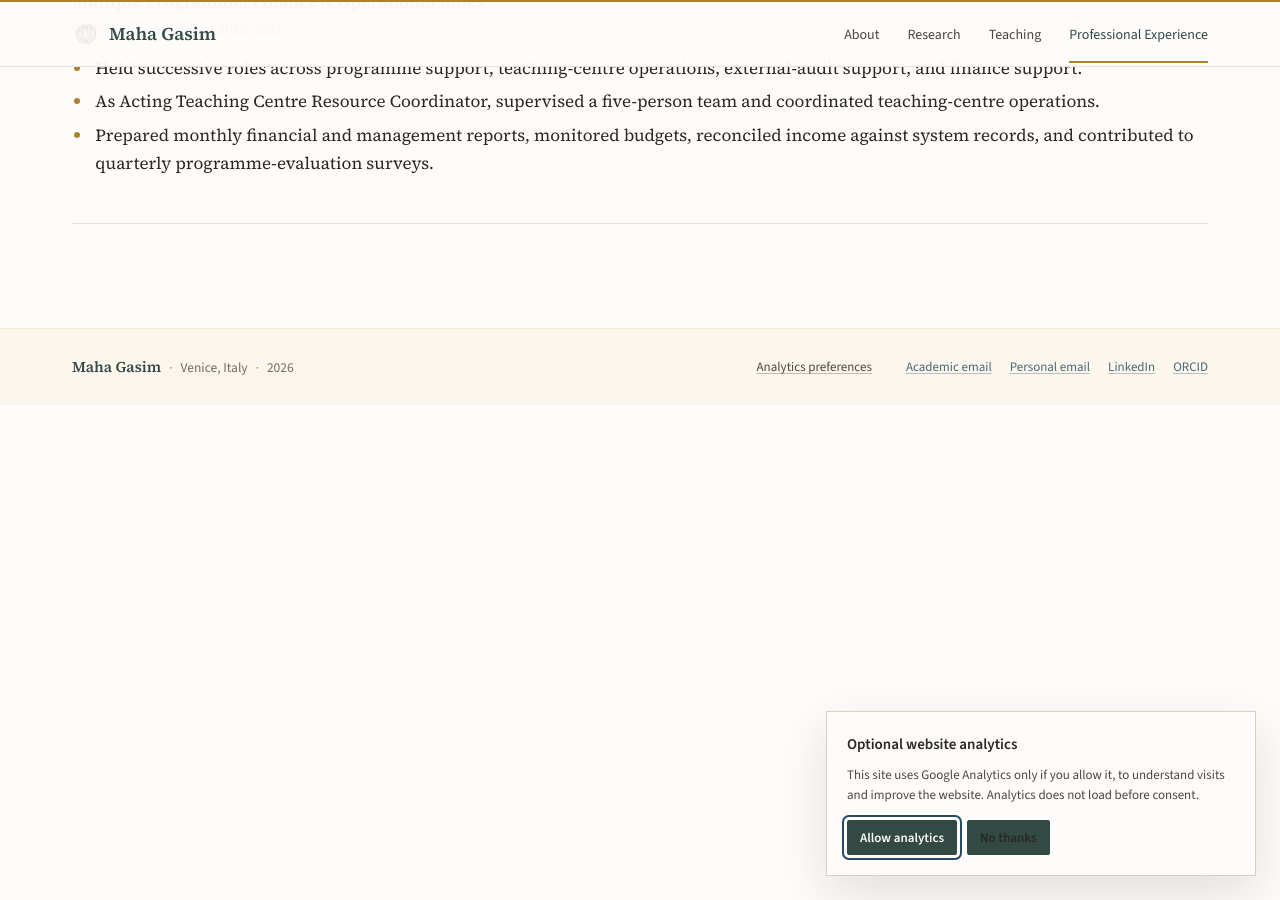
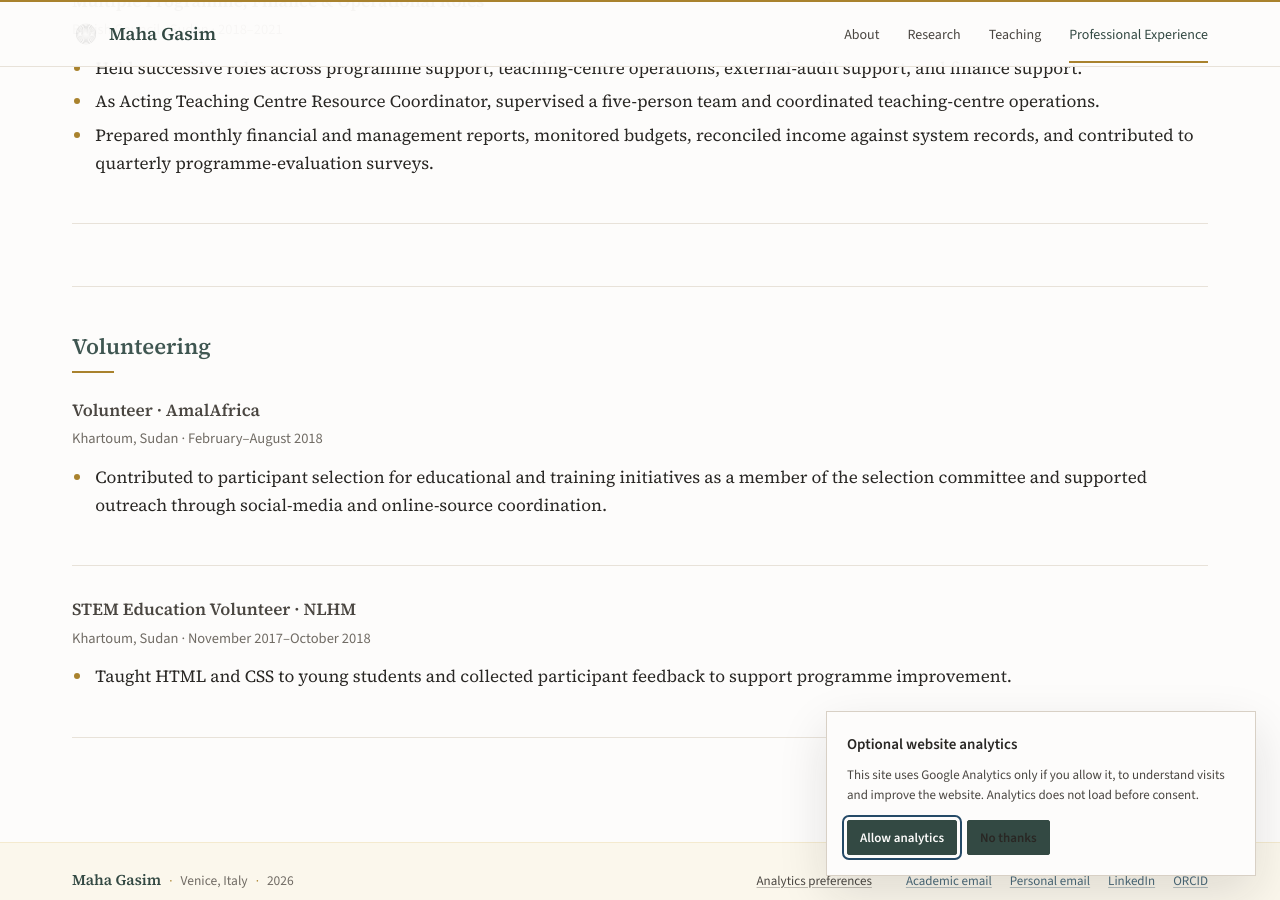
Before and after one commit to mahagasim/mahagasim.github.io, a Jekyll site: the page built from experience.md, in a window 1280 px wide and 900 px high, scrolled down 713 px. Built offline with Jekyll 4.4.1, drawn with Linux system fonts in a browser that asks for light colours.

Commit message:
Add volunteering experience

```diff
--- a/experience.md
+++ b/experience.md
@@ -34,3 +34,21 @@ description: Selected professional experience in data analytics, monitoring and
     <li>Prepared monthly financial and management reports, monitored budgets, reconciled income against system records, and contributed to quarterly programme-evaluation surveys.</li>
   </ul>
 </div>
+
+## Volunteering
+
+<div class="entry">
+  <h3>Volunteer · AmalAfrica</h3>
+  <p class="entry-meta">Khartoum, Sudan · February–August 2018</p>
+  <ul>
+    <li>Contributed to participant selection for educational and training initiatives as a member of the selection committee and supported outreach through social-media and online-source coordination.</li>
+  </ul>
+</div>
+
+<div class="entry">
+  <h3>STEM Education Volunteer · NLHM</h3>
+  <p class="entry-meta">Khartoum, Sudan · November 2017–October 2018</p>
+  <ul>
+    <li>Taught HTML and CSS to young students and collected participant feedback to support programme improvement.</li>
+  </ul>
+</div>
```
